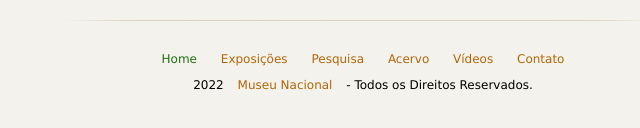
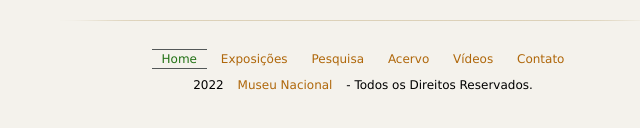
Before and after one commit to ZekasDev/MuseuNacional, a plain HTML site: page index.html in a window 1280 px wide. In both pictures the pointer is over the link "Home". Shown: the part 913-1041 px from the top of the page, 277-917 px from the left. Drawn offline with Linux system fonts and the light colour scheme.

Commit message:
Retoques finais 2

```diff
--- a/CSS/style.css
+++ b/CSS/style.css
@@ -155,6 +155,11 @@ footer>p a {
     padding: 2px 10px;
 }
 
+footer>p a:hover {
+    border-bottom: 1px solid #535858;
+    border-top: 1px solid #535858;
+}
+
 /* Formulários */
 
 input {
```
